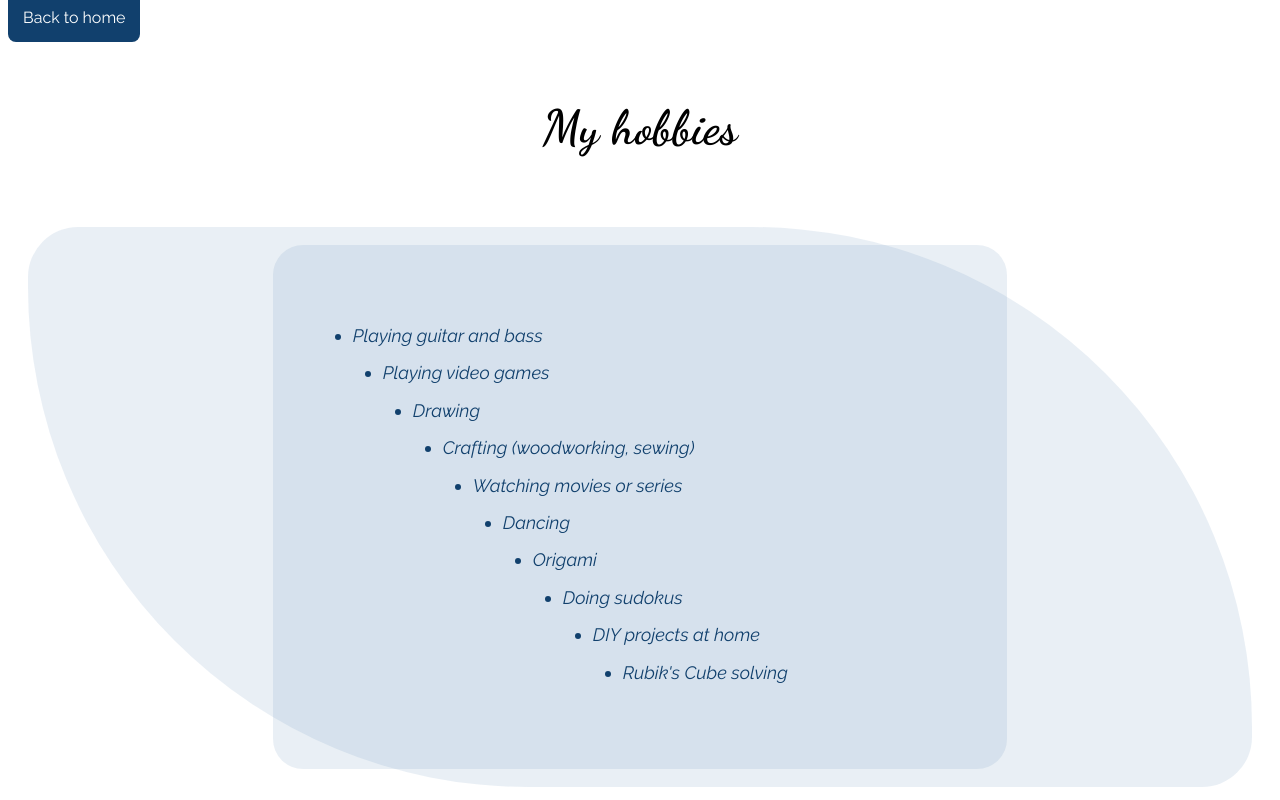
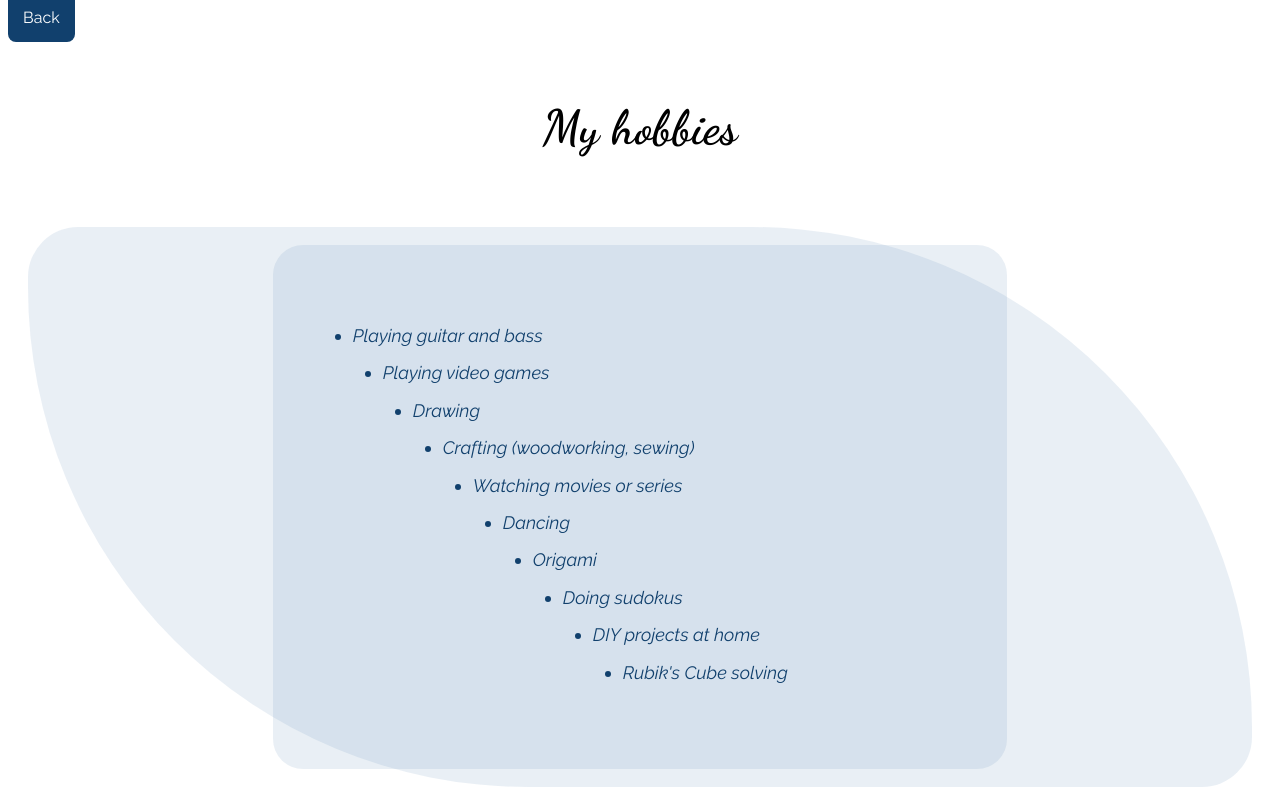
Before and after one commit to jhonys4444/My-resume, a plain HTML site: page public/hobbies.html in a window 1280 px wide. Shown: the top 800 px of the page. Drawn offline with Linux system fonts and the light colour scheme.

Commit message:
Update hobbies.html

```diff
--- a/public/hobbies.html
+++ b/public/hobbies.html
@@ -28,7 +28,7 @@
     <main>
       <section class="button">
         <div class="button-container">
-          <a class="button-contact" href="https://jhonys4444.github.io/My-resume/">Back to home</a>
+          <a class="button-contact" href="https://jhonys4444.github.io/My-resume/">Back</a>
         </div>
       </section>
       <section class="hobbies">
```
